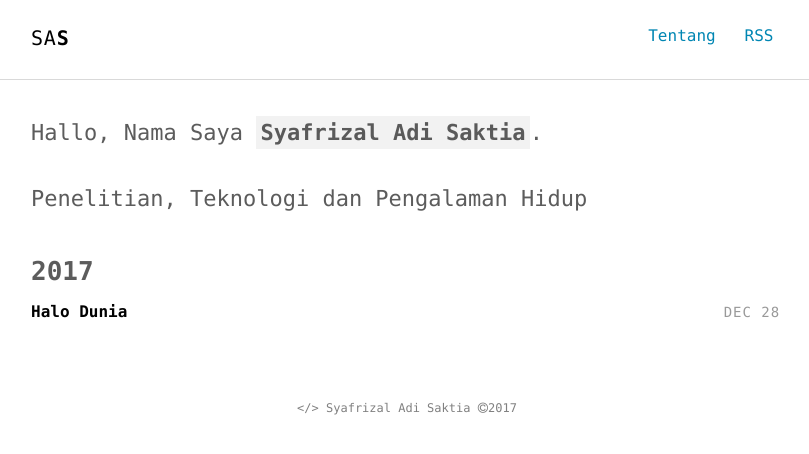
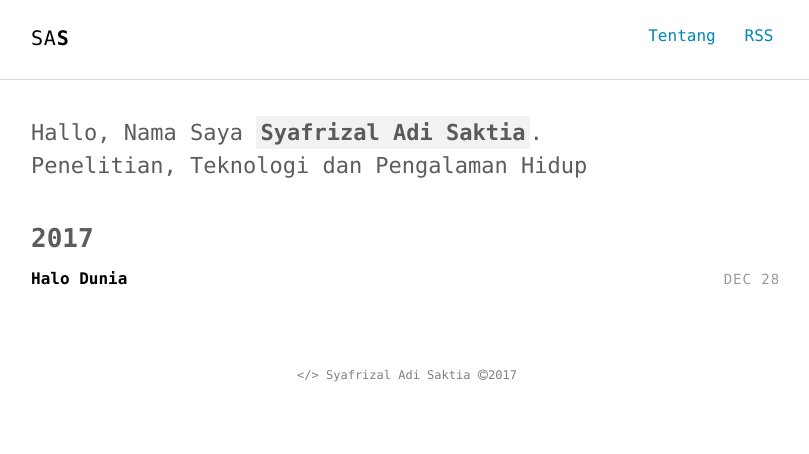
Before and after one commit to syafrizaladi/saktia, a Jekyll site: the page built from index.html, in a window 1280 px wide. Shown: the top 454 px of the page, without its empty margins (233-1042 px from the left). Built offline with Jekyll 4.4.1, drawn with Linux system fonts in a browser that asks for light colours.

Commit message:
Update intro.html

```diff
--- a/_includes/intro.html
+++ b/_includes/intro.html
@@ -1,6 +1,6 @@
 <section class="intro">
   <div class="container">
-    <p class="lead">Hallo, Nama Saya <strong class="author-name" itemprop="name">{{ site.author.name }}</strong></em>. <br><br>
+    <p class="lead">Hallo, Nama Saya <strong class="author-name" itemprop="name">{{ site.author.name }}</strong></em>. <br>
     {{ site.author.bio }}</p>
   </div>
 </section>
```
